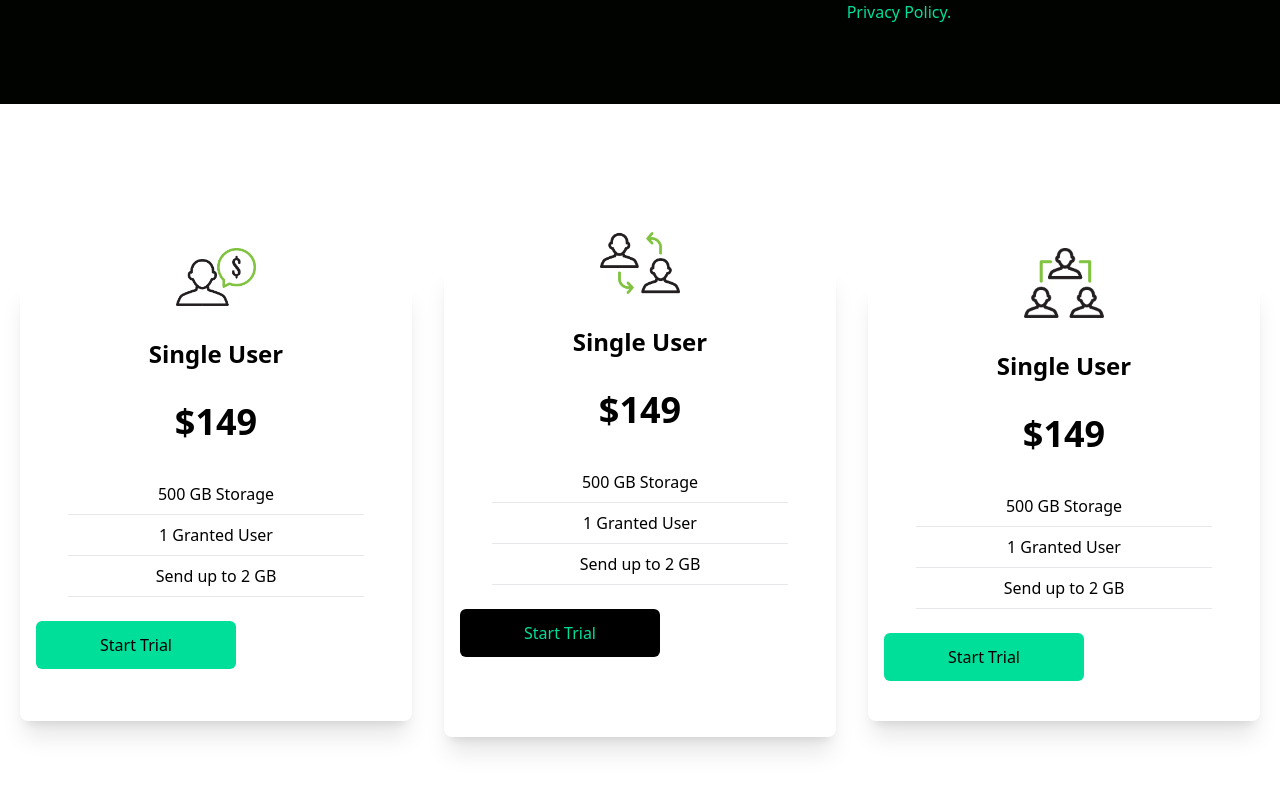
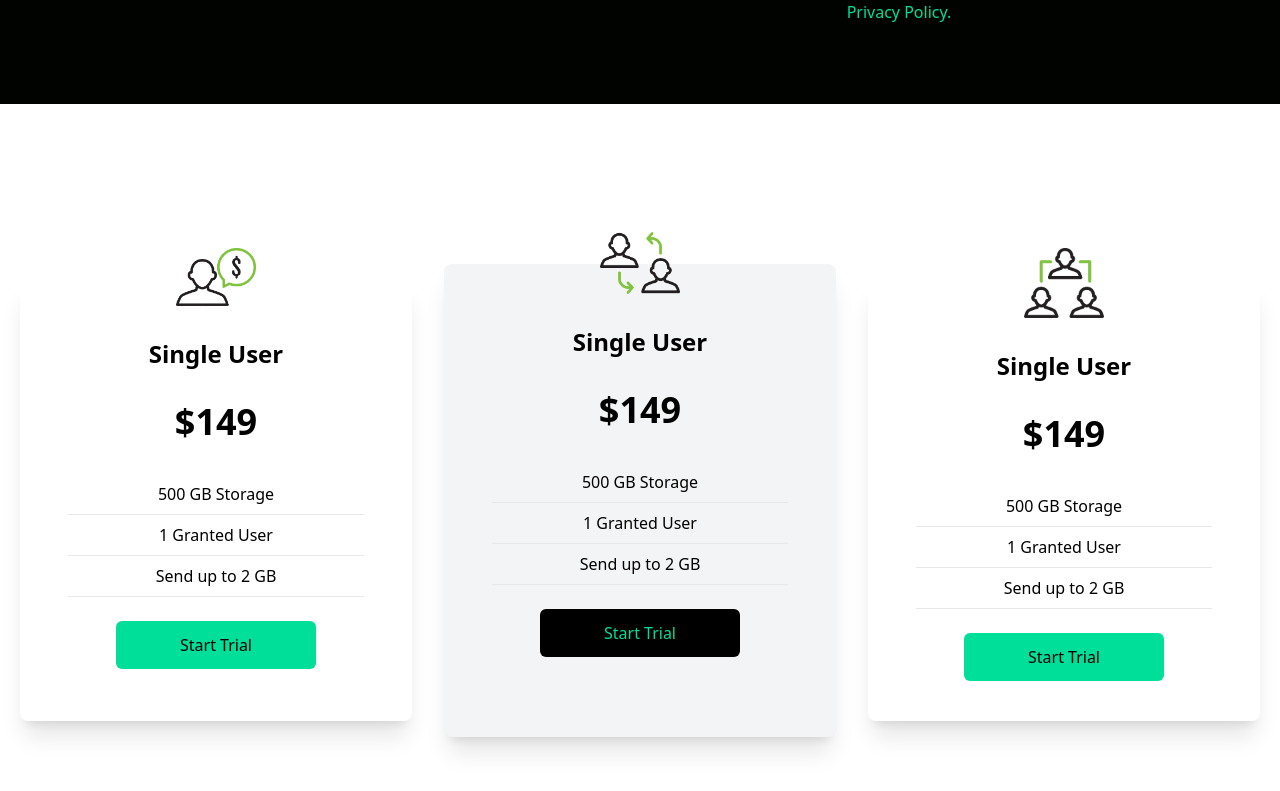
Before and after one commit to marpaul14/data-finance, a React (Vite) app: page / in a window 1280 px wide. Shown: the part 1577-2368 px from the top of the page. Built offline with nearby package versions, Linux system fonts and the light colour scheme.

Commit message:
cards component done

```diff
--- a/src/components/Cards.jsx
+++ b/src/components/Cards.jsx
@@ -6,7 +6,7 @@ function Cards() {
   return (
     <div className="w-full py-[10rem] px-4 bg-white">
       <div className="max-w-[1240px] mx-auto grid md:grid-cols-3 gap-8">
-        <div className="w-full shadow-xl flex-col p-4 my-4 rounded-lg hover:scale-105 duration-300">
+        <div className="w-full shadow-xl flex flex-col p-4 my-4 rounded-lg hover:scale-105 duration-300">
           <img
             className="w-20 mx-auto mt-[-3rem] bg-white"
             src={Single}
@@ -14,35 +14,33 @@ function Cards() {
           />
           <h2 className="text-2xl font-bold text-center py-8">Single User</h2>
           <p className="text-center text-4xl font-bold">$149</p>
-          <div className="text-center front-medium">
+          <div className="text-center font-medium">
             <p className="py-2 border-b mx-8 mt-8">500 GB Storage</p>
-            <p className="py-2 border-b mx-8 ">1 Granted User</p>
-            <p className="py-2 border-b mx-8 ">Send up to 2 GB</p>
+            <p className="py-2 border-b mx-8">1 Granted User</p>
+            <p className="py-2 border-b mx-8">Send up to 2 GB</p>
           </div>
           <button className="bg-[#00df9a] w-[200px] rounded-md font-medium my-6 mx-auto px-6 py-3">
             Start Trial
           </button>
         </div>
-
-        <div className="w-full shadow-xl flex-col p-4 my-8 md:my-0 rounded-lg hover:scale-105 duration-300">
+        <div className="w-full shadow-xl bg-gray-100 flex flex-col p-4 md:my-0 my-8 rounded-lg hover:scale-105 duration-300">
           <img
-            className="w-20 mx-auto mt-[-3rem] bg-white"
+            className="w-20 mx-auto mt-[-3rem] bg-transparent"
             src={Double}
             alt="/"
           />
           <h2 className="text-2xl font-bold text-center py-8">Single User</h2>
           <p className="text-center text-4xl font-bold">$149</p>
-          <div className="text-center front-medium">
+          <div className="text-center font-medium">
             <p className="py-2 border-b mx-8 mt-8">500 GB Storage</p>
-            <p className="py-2 border-b mx-8 ">1 Granted User</p>
-            <p className="py-2 border-b mx-8 ">Send up to 2 GB</p>
+            <p className="py-2 border-b mx-8">1 Granted User</p>
+            <p className="py-2 border-b mx-8">Send up to 2 GB</p>
           </div>
           <button className="bg-black text-[#00df9a] w-[200px] rounded-md font-medium my-6 mx-auto px-6 py-3">
             Start Trial
           </button>
         </div>
-
-        <div className="w-full shadow-xl flex-col p-4 my-4 rounded-lg hover:scale-105 duration-300">
+        <div className="w-full shadow-xl flex flex-col p-4 my-4 rounded-lg hover:scale-105 duration-300">
           <img
             className="w-20 mx-auto mt-[-3rem] bg-white"
             src={Triple}
@@ -50,10 +48,10 @@ function Cards() {
           />
           <h2 className="text-2xl font-bold text-center py-8">Single User</h2>
           <p className="text-center text-4xl font-bold">$149</p>
-          <div className="text-center front-medium">
+          <div className="text-center font-medium">
             <p className="py-2 border-b mx-8 mt-8">500 GB Storage</p>
-            <p className="py-2 border-b mx-8 ">1 Granted User</p>
-            <p className="py-2 border-b mx-8 ">Send up to 2 GB</p>
+            <p className="py-2 border-b mx-8">1 Granted User</p>
+            <p className="py-2 border-b mx-8">Send up to 2 GB</p>
           </div>
           <button className="bg-[#00df9a] w-[200px] rounded-md font-medium my-6 mx-auto px-6 py-3">
             Start Trial
```
